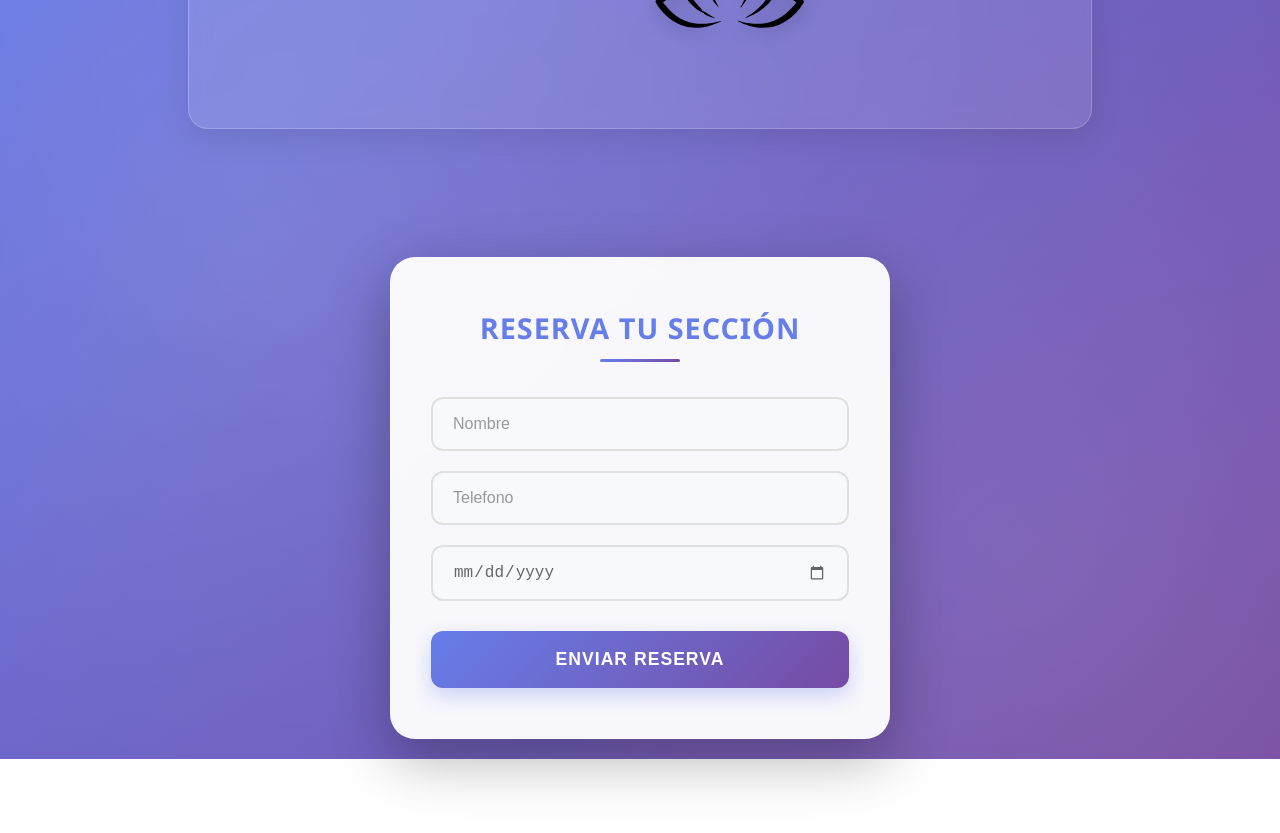
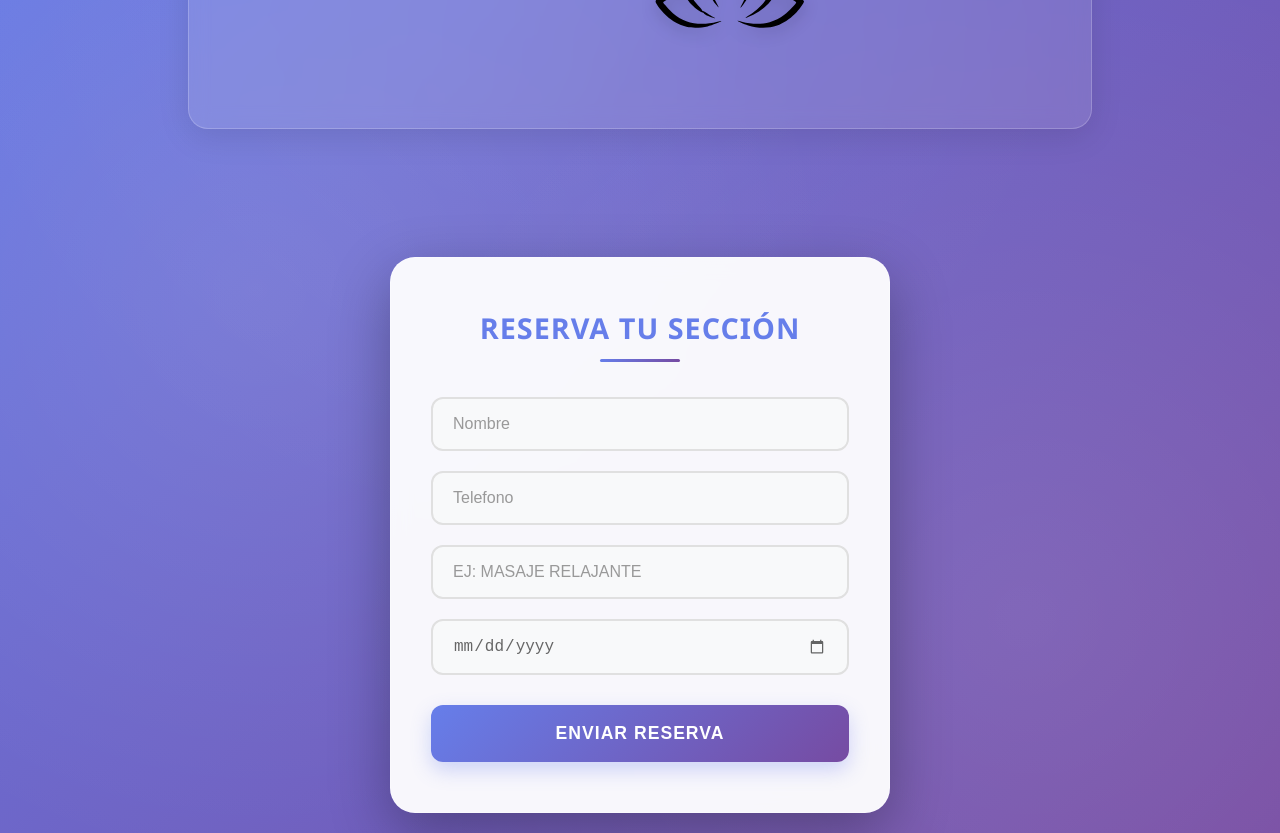
Before and after one commit to AnaRivera886/SOKA_SPA-Proyecto, a plain HTML site: page agenda.html in a window 1280 px wide. Shown: the part 253-1086 px from the top of the page. Before the commit the page ends 1012 px from the top, so only its background shows below. Drawn offline with Linux system fonts and the light colour scheme; some packages are replaced by stand-ins of ours; a script that the page names is missing.

Commit message:
agenda.html

```diff
--- a/agenda.html
+++ b/agenda.html
@@ -20,6 +20,7 @@
             <h2>RESERVA TU SECCIÓN</h2>
             <input type="text" name="Nombre" id="Nombre" placeholder="Nombre" required>
             <input type="tel" name="telefono" id="telefono" placeholder="Telefono" required>
+            <input type="text" name="Mensaje" id="Mensaje" placeholder="EJ: MASAJE RELAJANTE">
             <input type="date" name="fecha" id="fecha" required>
             <button type="button" onclick="enviar()">ENVIAR RESERVA</button>
         </form>
```
